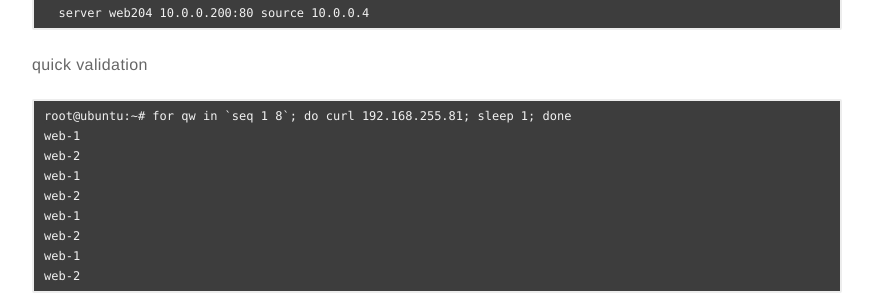
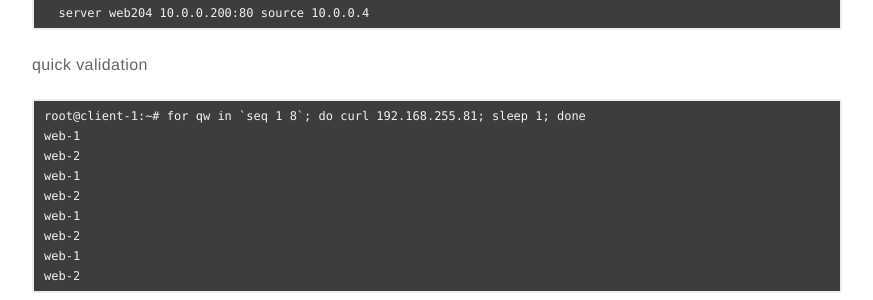
Before and after one commit to satishdotpatel/satishdotpatel.github.io, a Jekyll site: the page built from _posts/2021-06-03-haproxy-multiple-source-ip-loadbalancing.markdown, in a window 1280 px wide and 900 px high, scrolled down 3518 px. Shown: the part 151-451 px from the top of the window, without its empty margins (203-1076 px from the left). Built offline with Jekyll 4.4.1, drawn with Linux system fonts in a browser that asks for light colours; comment, search, counter and statistics services are not loaded.

Commit message:
adding haproxy multiple sourc IPs

````diff
--- a/_posts/2021-06-03-haproxy-multiple-source-ip-loadbalancing.markdown
+++ b/_posts/2021-06-03-haproxy-multiple-source-ip-loadbalancing.markdown
@@ -161,7 +161,7 @@ In following way it will do better loadbalancing between both server, because ha
 quick validation
 
 ```
-root@ubuntu:~# for qw in `seq 1 8`; do curl 192.168.255.81; sleep 1; done
+root@client-1:~# for qw in `seq 1 8`; do curl 192.168.255.81; sleep 1; done
 web-1
 web-2
 web-1
````
